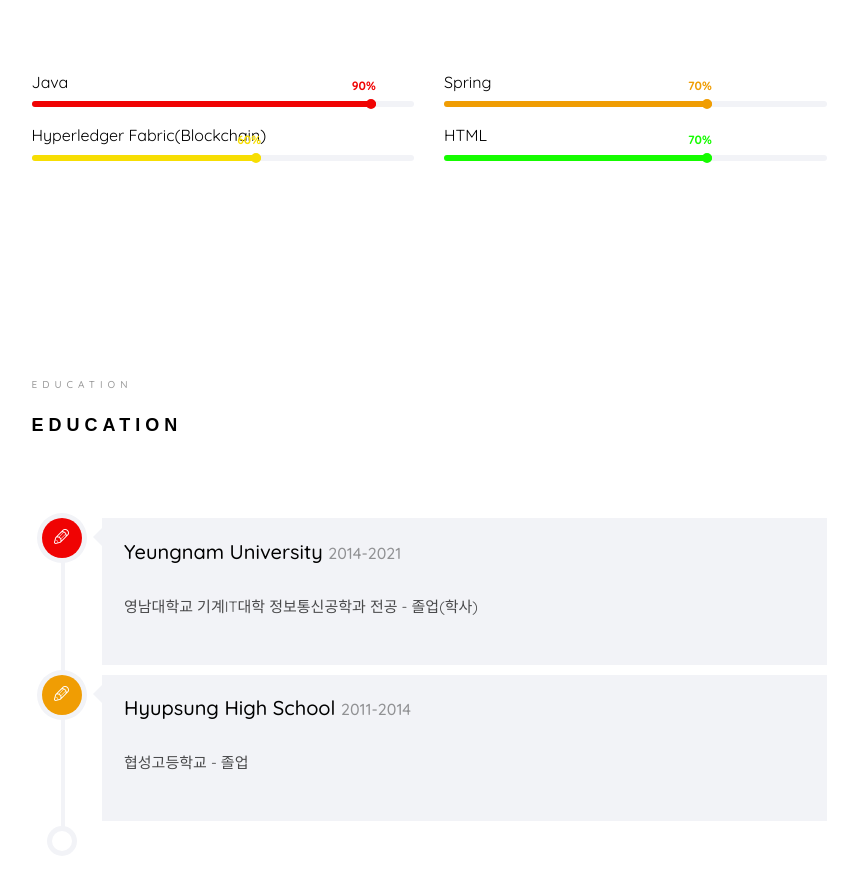
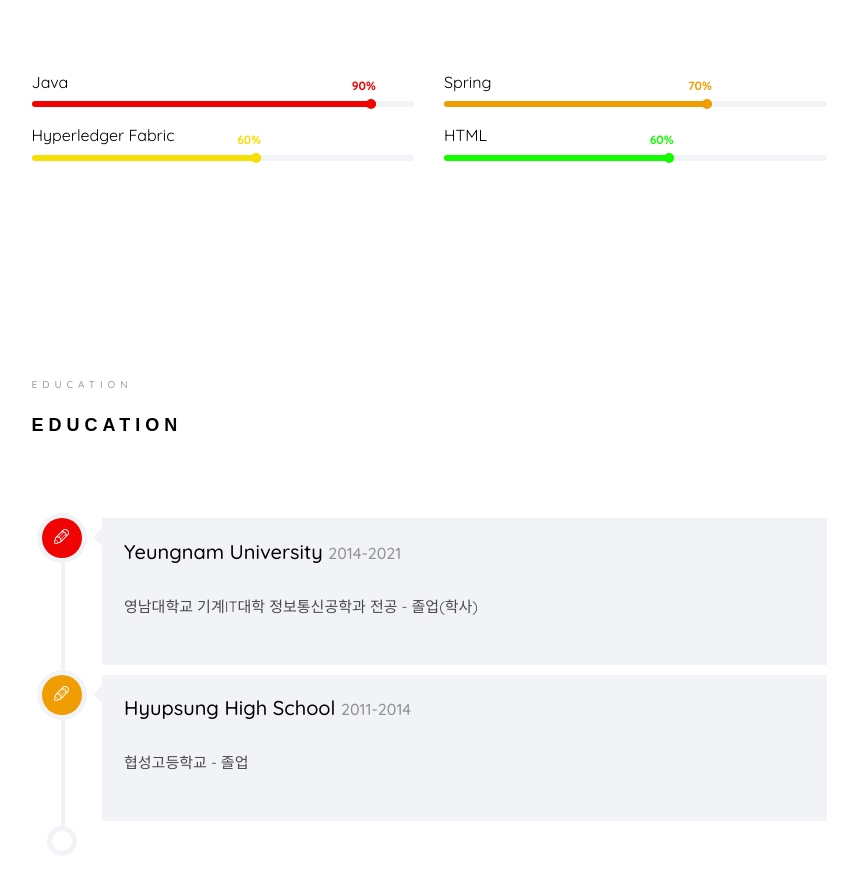
Before and after one commit to KR-LeeJiHyun/PortfolioPage, a plain HTML site: page index.html in a window 1280 px wide. Shown: the part 1800-2693 px from the top of the page, without its empty margins (361-1219 px from the left). Drawn offline with nearby package versions, Linux system fonts and the light colour scheme; files whose address does not match are found by name; a web font is replaced by a local one.

Commit message:
Update index.html

```diff
--- a/index.html
+++ b/index.html
@@ -201,7 +201,7 @@ Copyright <script>document.write(new Date().getFullYear());</script> All rights
 						</div>
 						<div class="col-md-6 animate-box" data-animate-effect="fadeInLeft">
 							<div class="progress-wrap">
-								<h3>Hyperledger Fabric(Blockchain)</h3>
+								<h3>Hyperledger Fabric</h3>
 								<div class="progress">
 								 	<div class="progress-bar color-3" role="progressbar" aria-valuenow="60"
 								  	aria-valuemin="0" aria-valuemax="100" style="width:60%">
@@ -215,8 +215,8 @@ Copyright <script>document.write(new Date().getFullYear());</script> All rights
 								<h3>HTML</h3>
 								<div class="progress">
 								 	<div class="progress-bar color-4" role="progressbar" aria-valuenow="60"
-								  	aria-valuemin="0" aria-valuemax="100" style="width:70%">
-								    <span>70%</span>
+								  	aria-valuemin="0" aria-valuemax="100" style="width:60%">
+								    <span>60%</span>
 								  	</div>
 								</div>
 							</div>
```
